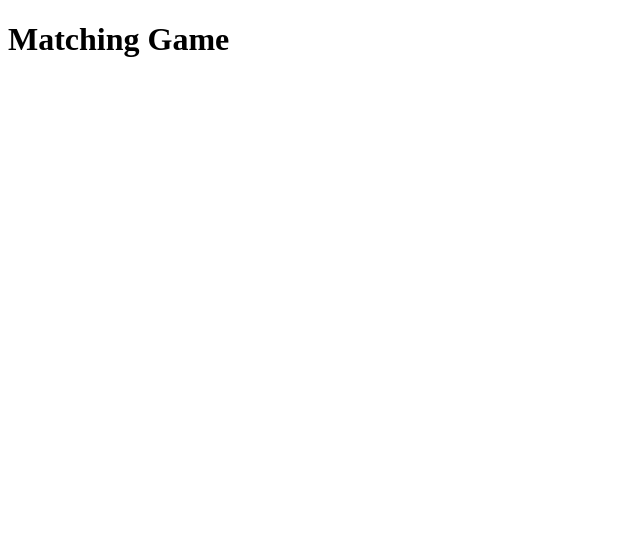
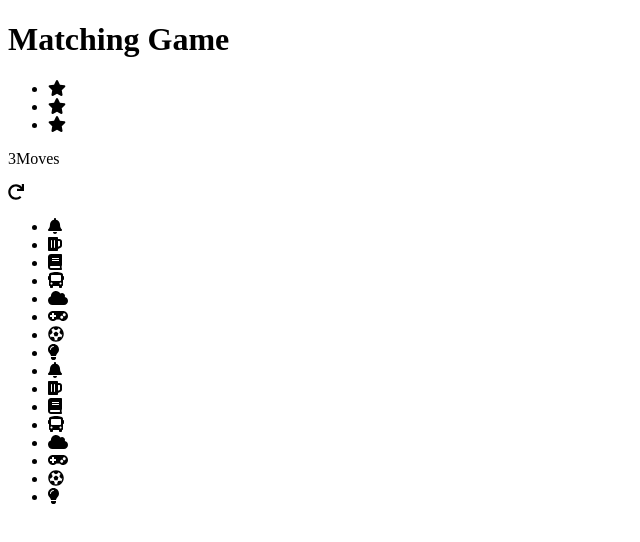
Before and after one commit to valeriakori/memory-game, a plain HTML site: page index.html in a window 1280 px wide. Shown: the whole page, without its empty margins (0-640 px from the left). Drawn offline with Linux system fonts and the light colour scheme.

Commit message:
feat: Added the Font Awesome plugin
  - Created the cards HTML structure
  - linked the Font Awesome CDN
  - linked the selected icons for the cards

```diff
--- a/index.html
+++ b/index.html
@@ -12,13 +12,73 @@
     </header>
 
     <section class="score-panel">
+      <ul class="stars">
+        <li><span class="fas fa-star"></span><!-- f005 --></li>
+        <li><span class="fas fa-star"></span><!-- f005 --></li>
+        <li><span class="fas fa-star"></span><!-- f005 --></li>
+      </ul>
+
+      <p><span class="moves">3</span>Moves</p>
+
+      <div class="restart">
+        <span class="fas fa-redo"></span>
+      </div><!--restart ends-->
     </section>
 
     <ul class="deck">
+      <li class="card">
+        <span class="fas fa-bell"></span><!-- f0f3 -->
+      </li>
+      <li class="card">
+        <span class="fas fa-beer"></span><!-- f0fc -->
+      </li>
+      <li class="card">
+        <span class="fas fa-book"></span><!-- f02d -->
+      </li>
+      <li class="card">
+        <span class="fas fa-bus"></span><!-- f207 -->
+      </li>
+      <li class="card">
+        <span class="fas fa-cloud"></span><!-- f0c2 -->
+      </li>
+      <li class="card">
+        <span class="fas fa-gamepad"></span><!-- f11b -->
+      </li>
+      <li class="card">
+        <span class="fas fa-futbol"></span><!-- f1e3 -->
+      </li>
+      <li class="card">
+        <span class="fas fa-lightbulb"></span><!-- f0eb -->
+      </li>
+      <li class="card">
+        <span class="fas fa-bell"></span><!-- f0f3 -->
+      </li>
+      <li class="card">
+        <span class="fas fa-beer"></span><!-- f0fc -->
+      </li>
+      <li class="card">
+        <span class="fas fa-book"></span><!-- f02d -->
+      </li>
+      <li class="card">
+        <span class="fas fa-bus"></span><!-- f207 -->
+      </li>
+      <li class="card">
+        <span class="fas fa-cloud"></span><!-- f0c2 -->
+      </li>
+      <li class="card">
+        <span class="fas fa-gamepad"></span><!-- f11b -->
+      </li>
+      <li class="card">
+        <span class="fas fa-futbol"></span><!-- f1e3 -->
+      </li>
+      <li class="card">
+        <span class="fas fa-lightbulb"></span><!-- f0eb -->
+      </li>
     </ul>
 
   </main>
 
+  <script defer src="https://use.fontawesome.com/releases/v5.0.9/js/all.js" integrity="sha384-8iPTk2s/jMVj81dnzb/iFR2sdA7u06vHJyyLlAd4snFpCl/SnyUjRrbdJsw1pGIl" crossorigin="anonymous"></script>
   <script src="js/app.js"></script>
 </body>
 </html>
```
